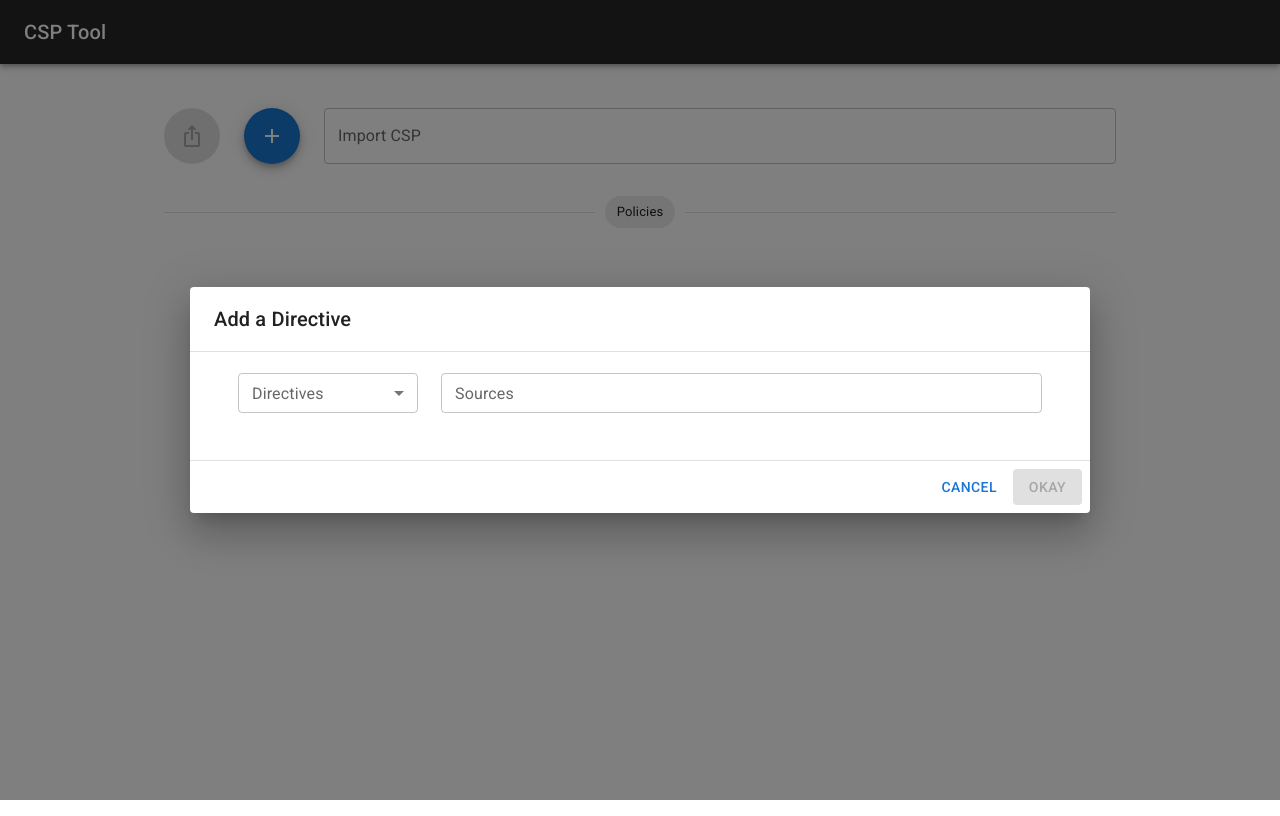
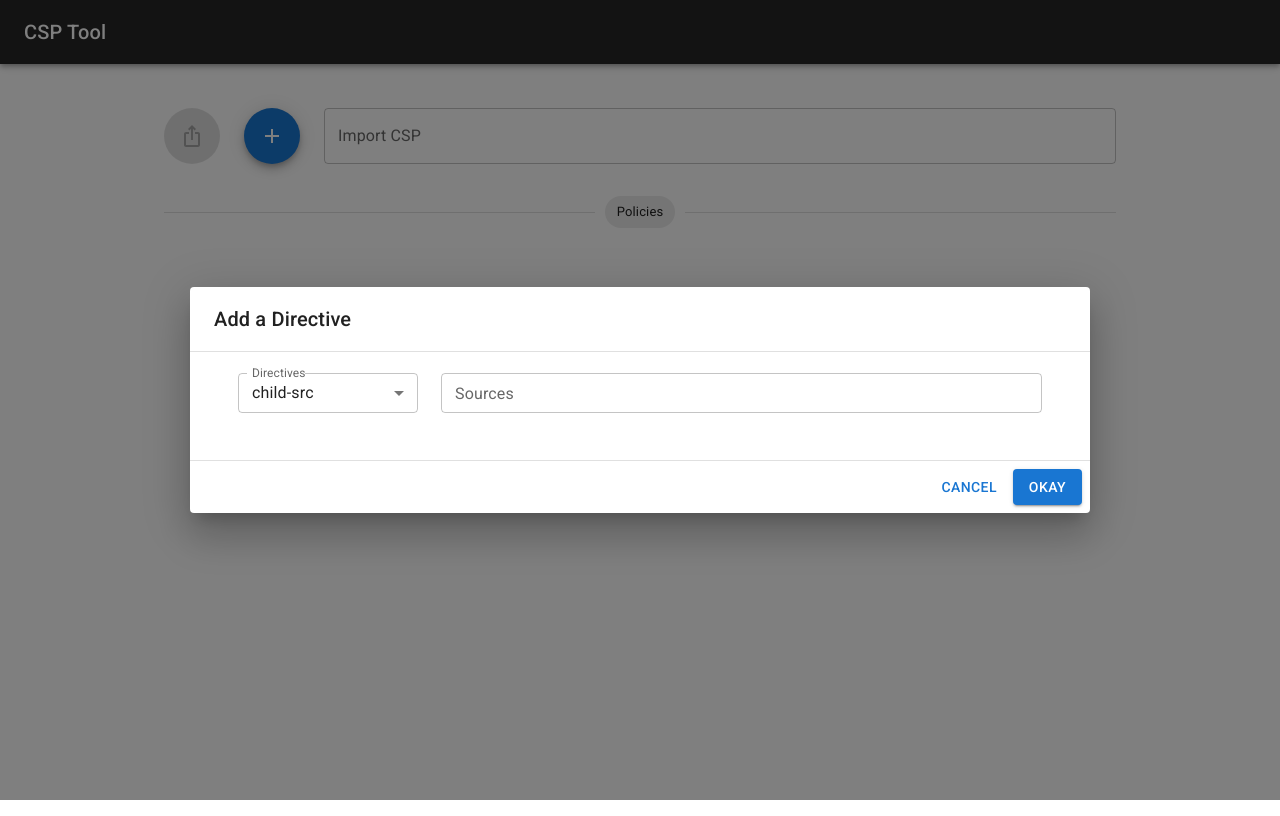
Before and after one commit to paulbennet/csp-parser, a React app: page / in a window 1280 px wide. Both pictures are taken after a click on the button 271 px from the left and 136 px from the top of the page. Built offline with nearby package versions, Linux system fonts and the light colour scheme.

Commit message:
extra validation

```diff
--- a/src/components/AddEditDialog.tsx
+++ b/src/components/AddEditDialog.tsx
@@ -63,7 +63,7 @@ export const AddEditDialog: React.FC<DialogProps> = ({
             setDirective("");
             setSources([]);
         } else {
-            setDirective(dir || "");
+            setDirective(dir || directiveList[0]);
             setSources(src || []);
         }
     }, [isOpen, directiveList])
@@ -118,9 +118,10 @@ export const AddEditDialog: React.FC<DialogProps> = ({
                                     !dir && <FormControl sx={{ minWidth: 180, maxWidth: 180 }} size="small">
                                         <InputLabel>Directives</InputLabel>
                                         <Select
+                                            inputProps={{ readOnly: sources.length > 0 }}
                                             value={directive}
                                             onChange={handleDirectiveChange}
-                                            input={<OutlinedInput label="Directives" />}
+                                            input={<OutlinedInput label="Directive" />}
                                         >
                                             {directiveList.map((name) => (
                                                 <MenuItem key={name} value={name}>
```
